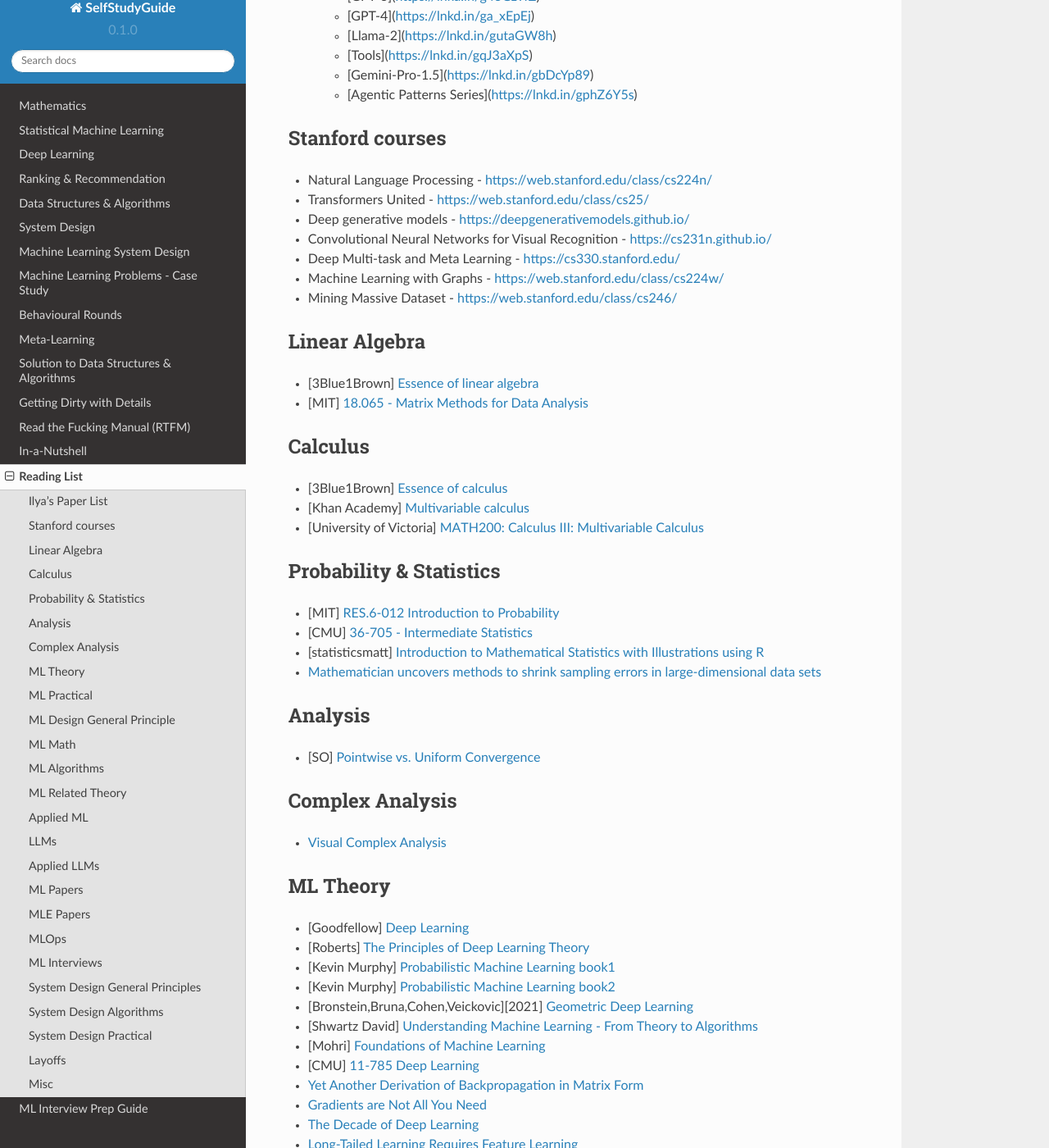
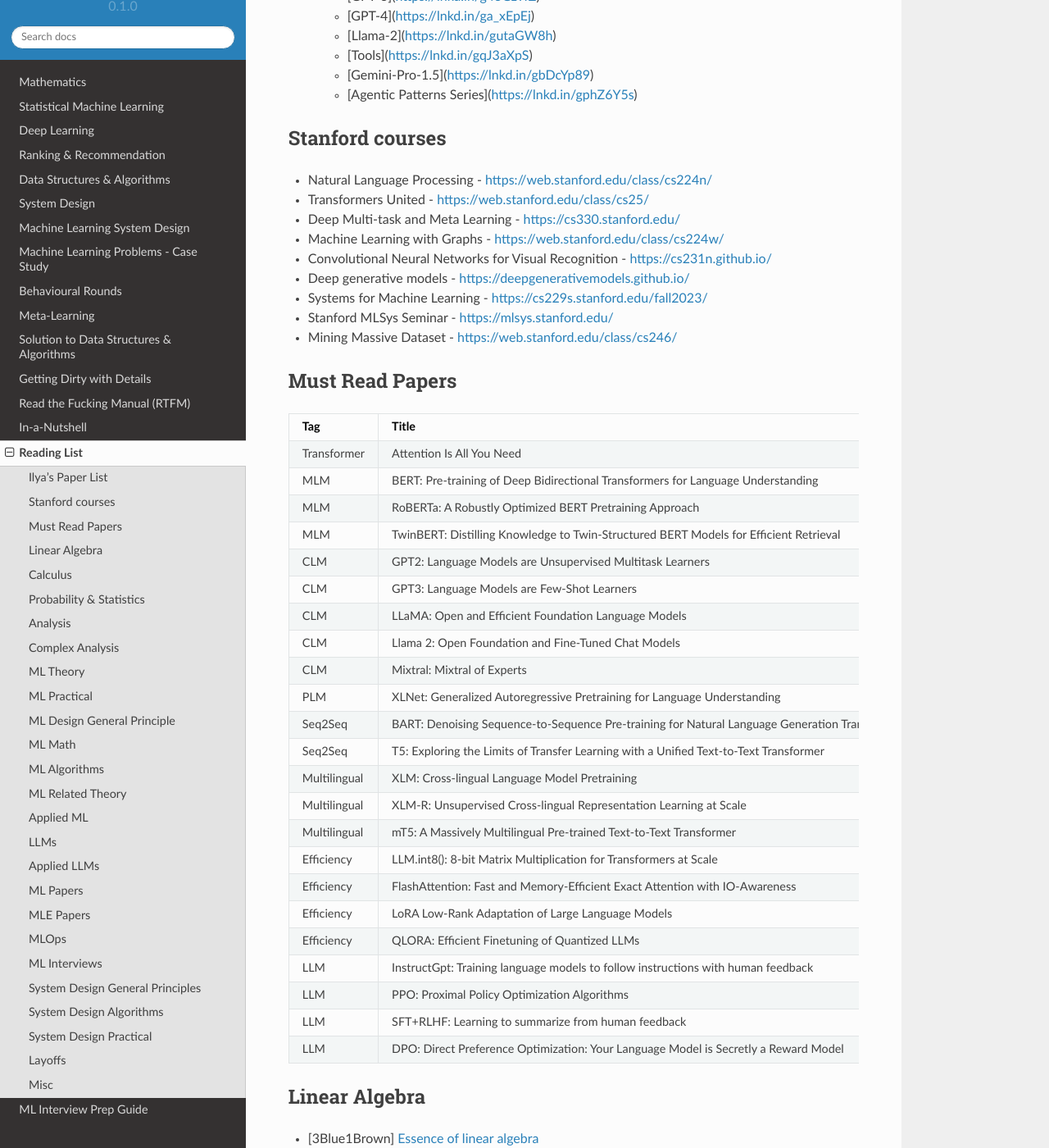
Before and after one commit to uselesstechjunks/leetcode, a Sphinx documentation site: the page built from docs/source/readlist.rst, in a window 1280 px wide and 1400 px high, scrolled down 1036 px. Shown: the whole window at 82% size. Built offline with Sphinx 7.4.7 and the Read the Docs theme 2.0.0, drawn with Linux system fonts in a browser that asks for light colours.

Commit message:
Update readlist.rst (#163)
* Update readlist.rst

* Update readlist.rst

```diff
--- a/docs/source/readlist.rst
+++ b/docs/source/readlist.rst
@@ -49,11 +49,43 @@ Stanford courses
 ***********************************
 * Natural Language Processing - https://web.stanford.edu/class/cs224n/
 * Transformers United - https://web.stanford.edu/class/cs25/
-* Deep generative models - https://deepgenerativemodels.github.io/
-* Convolutional Neural Networks for Visual Recognition - https://cs231n.github.io/
 * Deep Multi-task and Meta Learning - https://cs330.stanford.edu/
 * Machine Learning with Graphs - https://web.stanford.edu/class/cs224w/
+* Convolutional Neural Networks for Visual Recognition - https://cs231n.github.io/
+* Deep generative models - https://deepgenerativemodels.github.io/
+* Systems for Machine Learning - https://cs229s.stanford.edu/fall2023/
+* Stanford MLSys Seminar - https://mlsys.stanford.edu/
 * Mining Massive Dataset - https://web.stanford.edu/class/cs246/
+
+Must Read Papers
+***********************************
+.. csv-table::
+	:header: "Tag", "Title", "Link"
+	:align: center
+
+		Transformer,Attention Is All You Need,
+		MLM, BERT: Pre-training of Deep Bidirectional Transformers for Language Understanding,
+		MLM, RoBERTa: A Robustly Optimized BERT Pretraining Approach,
+		MLM, TwinBERT: Distilling Knowledge to Twin-Structured BERT Models for Efficient Retrieval,
+		CLM, GPT2: Language Models are Unsupervised Multitask Learners,
+		CLM, GPT3: Language Models are Few-Shot Learners,
+		CLM, LLaMA: Open and Efficient Foundation Language Models,
+		CLM, Llama 2: Open Foundation and Fine-Tuned Chat Models,
+		CLM, Mixtral: Mixtral of Experts,
+		PLM, XLNet: Generalized Autoregressive Pretraining for Language Understanding,
+		Seq2Seq, BART: Denoising Sequence-to-Sequence Pre-training for Natural Language Generation Translation and Comprehension,
+		Seq2Seq, T5: Exploring the Limits of Transfer Learning with a Unified Text-to-Text Transformer,
+		Multilingual, XLM: Cross-lingual Language Model Pretraining,
+		Multilingual, XLM-R: Unsupervised Cross-lingual Representation Learning at Scale,
+		Multilingual, mT5: A Massively Multilingual Pre-trained Text-to-Text Transformer,
+		Efficiency, LLM.int8(): 8-bit Matrix Multiplication for Transformers at Scale,
+		Efficiency, FlashAttention: Fast and Memory-Efficient Exact Attention with IO-Awareness,
+		Efficiency, LoRA Low-Rank Adaptation of Large Language Models,
+		Efficiency, QLORA: Efficient Finetuning of Quantized LLMs,
+		LLM, InstructGpt: Training language models to follow instructions with human feedback,
+		LLM, PPO: Proximal Policy Optimization Algorithms,
+		LLM, SFT+RLHF: Learning to summarize from human feedback,
+		LLM, DPO: Direct Preference Optimization: Your Language Model is Secretly a Reward Model,
 
 Linear Algebra
 ***********************************
```
